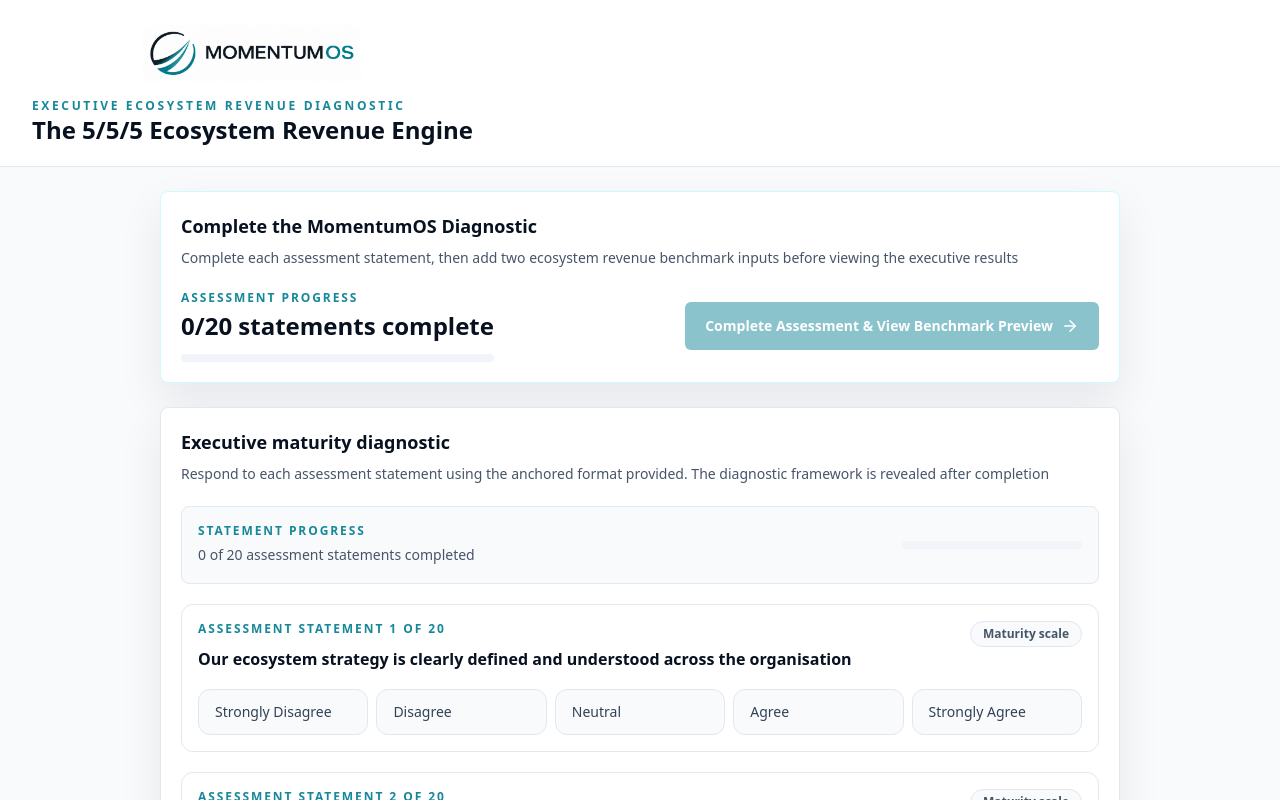
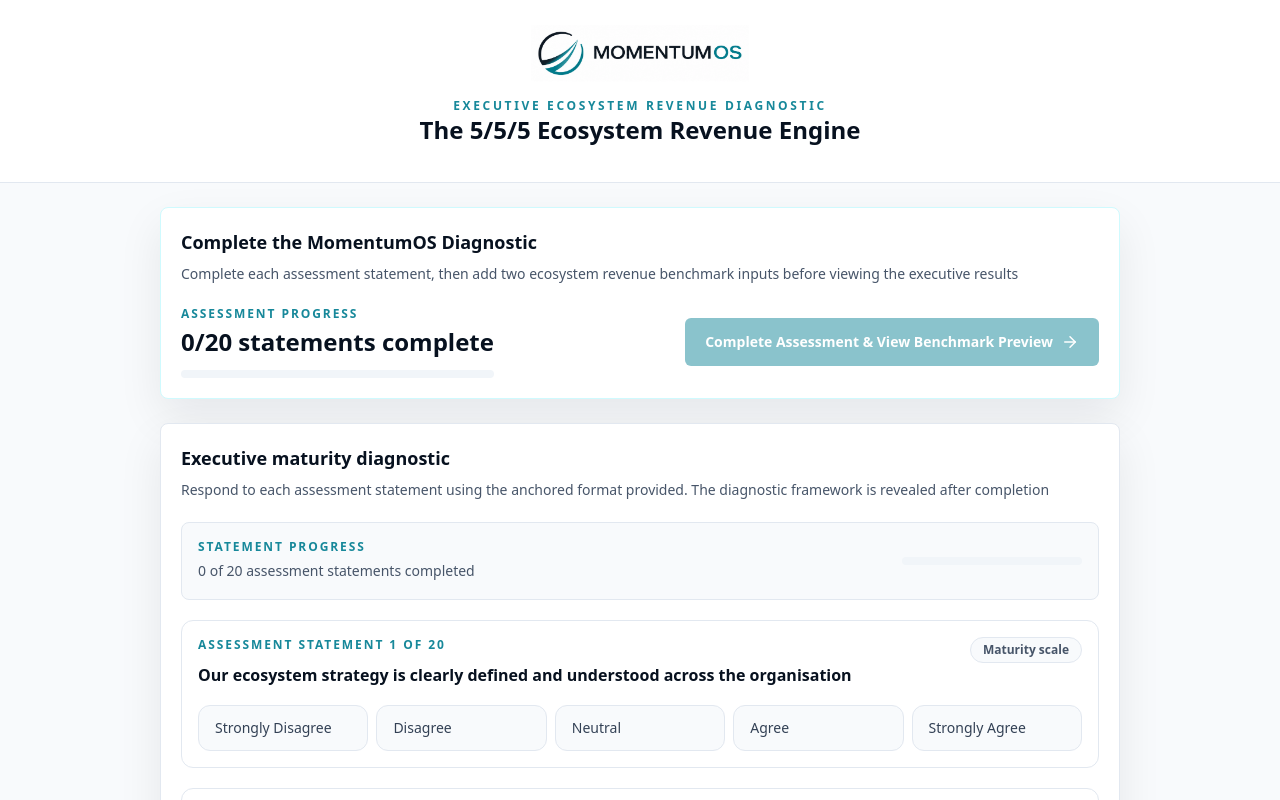
Before and after one commit to Turk1823/555-momentum-os, a Next.js app: page / in a window 1280 px wide. Both pictures are taken after a click on the button "Start Ecosystem Diagnostic". Shown: the top 800 px of the page. Built offline with nearby package versions, Linux system fonts and the light colour scheme.

Commit message:
Refine diagnostic header and report unlock flow

```diff
--- a/components/engine-app.tsx
+++ b/components/engine-app.tsx
@@ -823,15 +823,15 @@
   return (
     <main className="min-h-screen bg-slate-50">
       <header className="border-b border-slate-200 bg-white">
-        <div className="mx-auto flex max-w-7xl flex-col gap-4 px-4 py-5 sm:px-6 lg:flex-row lg:items-center lg:justify-between lg:px-8">
-          <div className="grid gap-3">
+        <div className="mx-auto flex max-w-7xl flex-col items-center gap-4 px-4 py-5 text-center sm:px-6 lg:px-8">
+          <div className="grid justify-items-center gap-3">
             <MomentumOSLogo className="max-w-[240px] sm:max-w-[280px]" width={280} />
             <div>
               <p className="text-xs font-bold uppercase tracking-[0.22em] text-[#17889a]">Executive ecosystem revenue diagnostic</p>
               <h1 className="text-2xl font-semibold tracking-normal text-navy">The 5/5/5 Ecosystem Revenue Engine</h1>
             </div>
           </div>
-          <div className="flex flex-wrap gap-2">
+          <div className="flex flex-wrap justify-center gap-2">
             {state.intakeComplete && (
               <>
                 <Button variant="secondary" onClick={copySummary}><ClipboardCopy size={16} /> Copy executive summary</Button>
@@ -1159,9 +1159,9 @@
       <Card>
         <CardHeader>
           <CardTitle>Unlock the Full Executive Report</CardTitle>
-          <CardDescription>See the deeper executive view that sits behind this recommendation</CardDescription>
+          <CardDescription>Enter your details to save your assessment, record your results, and unlock the full MomentumOS executive report</CardDescription>
         </CardHeader>
-        <CardContent>
+        <CardContent className="grid gap-4">
           <div className="grid gap-3 sm:grid-cols-2 xl:grid-cols-5">
             {[
               "Executive Briefing",
@@ -1175,15 +1175,6 @@
               </div>
             ))}
           </div>
-        </CardContent>
-      </Card>
-
-      <Card>
-        <CardHeader>
-          <CardTitle>Lead Capture Form</CardTitle>
-          <CardDescription>Submit your details to reveal the complete benchmark report and save your assessment</CardDescription>
-        </CardHeader>
-        <CardContent className="grid gap-4">
           <div className="grid gap-4 sm:grid-cols-2">
             <Label>First name<Input value={intake.name} onChange={(event) => update("name", event.target.value)} placeholder="Alex" /></Label>
             <Label>Work email<Input type="email" value={intake.email} onChange={(event) => update("email", event.target.value)} placeholder="alex@company.com" /></Label>
@@ -1203,7 +1194,7 @@
             </p>
           )}
           <Button size="lg" disabled={isSubmitting} onClick={submit}>
-            {isSubmitting ? "Saving..." : "Save Assessment to Record Results"} <ArrowRight size={18} />
+            {isSubmitting ? "Saving..." : "Unlock Full Report"} <ArrowRight size={18} />
           </Button>
         </CardContent>
       </Card>
```
